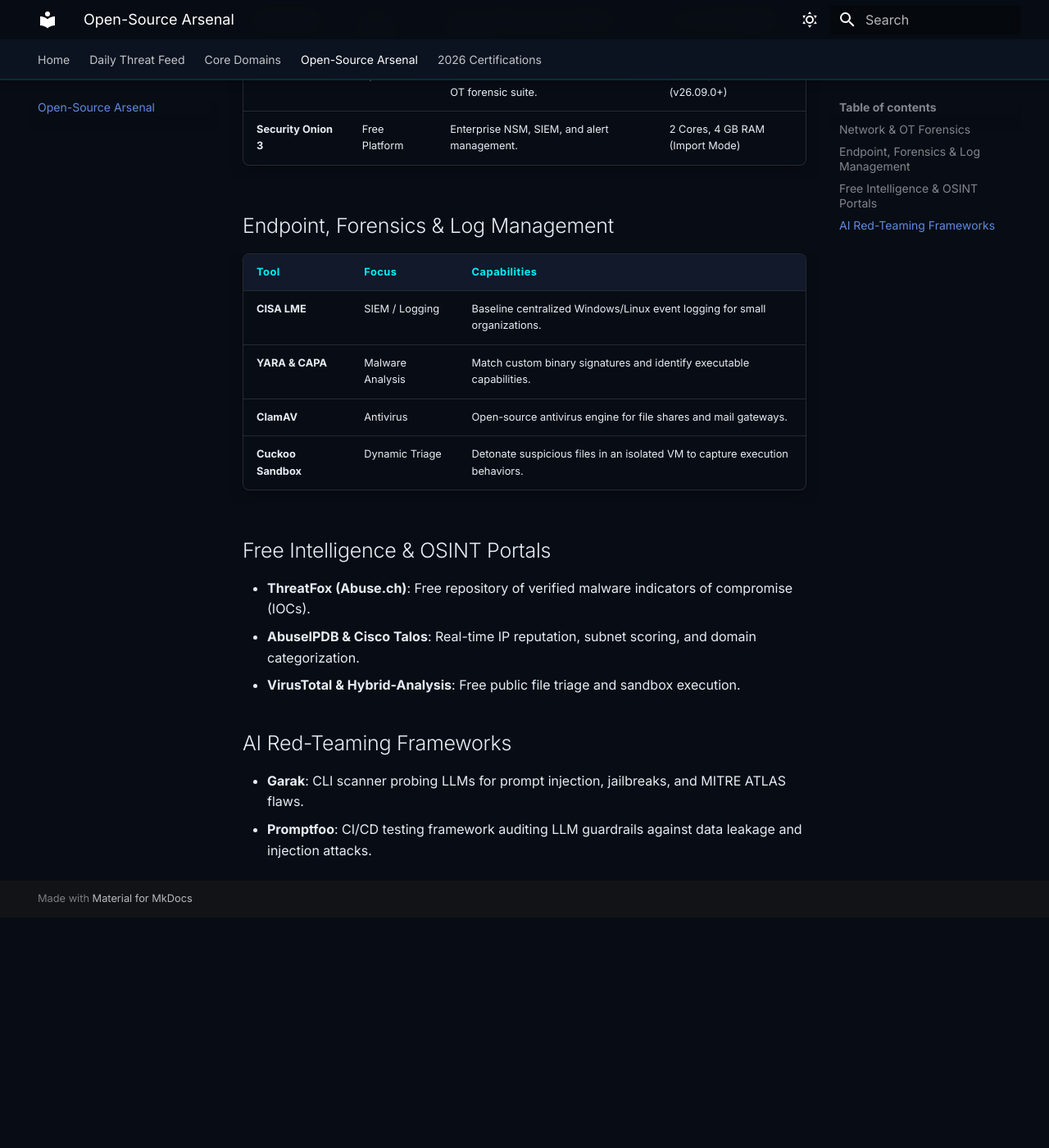
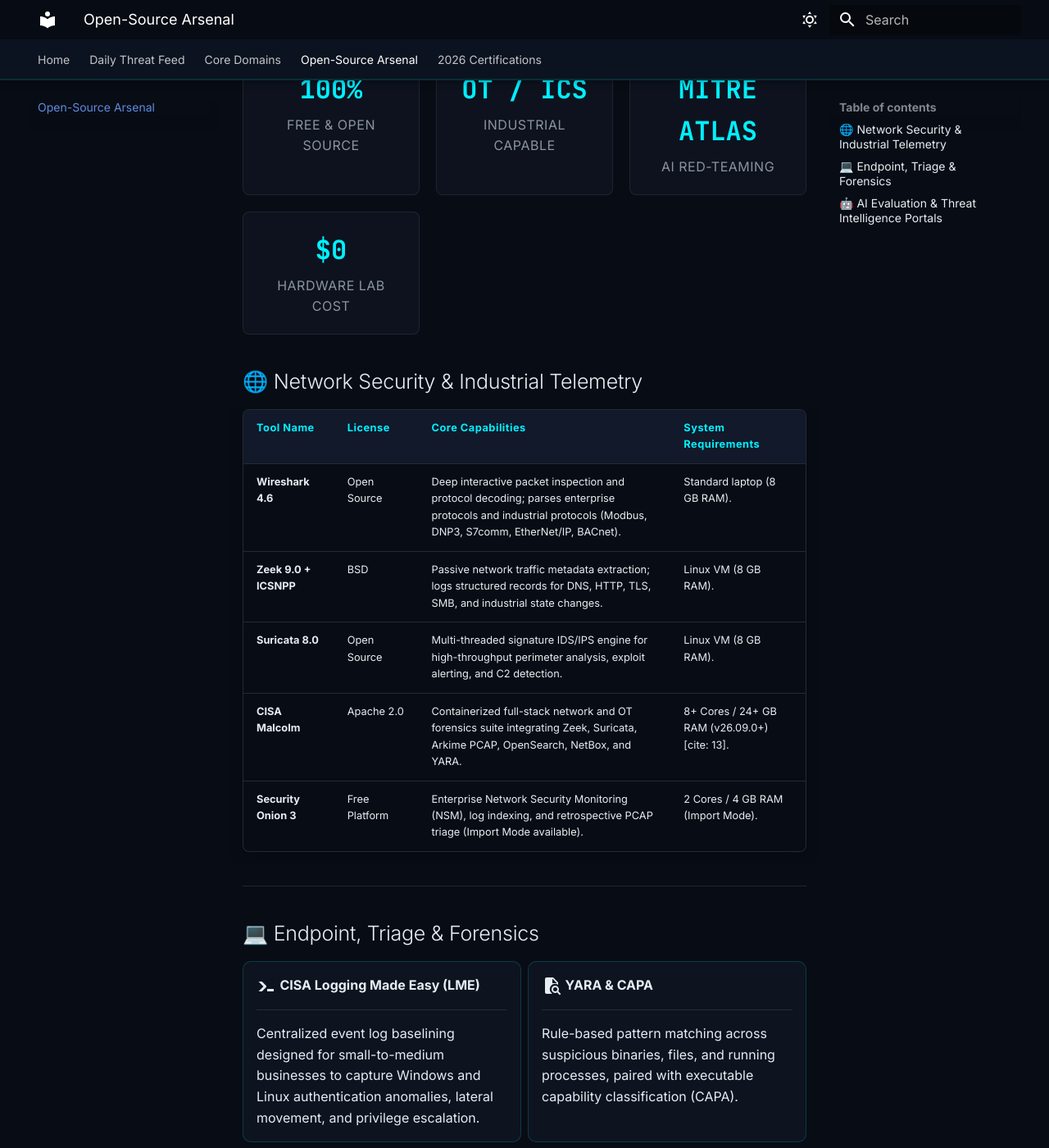
Before and after one commit to atharvajdhumal/cybersecurity-handbook, an MkDocs documentation site: the page built from docs/tools/open-source-arsenal.md, in a window 1280 px wide and 1400 px high, scrolled down 546 px. Shown: the whole window at 82% size. Built offline with MkDocs 1.6.1 and Material for MkDocs 9.7.7, drawn with Linux system fonts in a browser that asks for light colours; before the commit the page ends 1665 px from its top, so only the background shows below that; some of the changed text lies outside the part shown.

Commit message:
Update open-source-arsenal.md

```diff
--- a/docs/tools/open-source-arsenal.md
+++ b/docs/tools/open-source-arsenal.md
@@ -1,31 +1,75 @@
-# Enterprise Open-Source Defensive Arsenal
+<div class="hero-box">
+  <span style="font-size: 0.85rem; font-weight: 700; letter-spacing: 1.5px; text-transform: uppercase; color: #00f0ff; display: block; margin-bottom: 0.5rem;">
+    <span class="live-pulse"></span>VERIFIED PRODUCTION TOOLS
+  </span>
+  <h1 style="margin-top: 0; font-size: 2.1rem; font-weight: 800;">Enterprise Open-Source Defensive Arsenal</h1>
+  <p style="color: #c9d1d9; font-size: 1.05rem; margin-bottom: 0;">
+    A production-grade directory of zero-cost, open-source security tools for network traffic inspection, endpoint baselining, digital forensics, and AI red-teaming.
+  </p>
+</div>
 
-A verified directory of open-source and zero-cost cybersecurity tools spanning every defensive discipline.
+<div class="stat-grid">
+  <div class="stat-item">
+    <div class="stat-number">100%</div>
+    <div class="stat-label">Free & Open Source</div>
+  </div>
+  <div class="stat-item">
+    <div class="stat-number">OT / ICS</div>
+    <div class="stat-label">Industrial Capable</div>
+  </div>
+  <div class="stat-item">
+    <div class="stat-number">MITRE ATLAS</div>
+    <div class="stat-label">AI Red-Teaming</div>
+  </div>
+  <div class="stat-item">
+    <div class="stat-number">$0</div>
+    <div class="stat-label">Hardware Lab Cost</div>
+  </div>
+</div>
 
-## Network & OT Forensics
+## 🌐 Network Security & Industrial Telemetry
 
-| Tool | License | Primary Function | Minimum Specs |
+| Tool Name | License | Core Capabilities | System Requirements |
 | :--- | :--- | :--- | :--- |
-| **Wireshark 4.6** | Open Source | Deep packet dissection for enterprise and ICS protocols. | Standard Laptop (8 GB RAM) |
-| **Zeek 9.0 + ICSNPP** | BSD | High-performance passive network metadata extraction. | Linux VM (8 GB RAM) |
-| **Suricata 8.0** | Open Source | Multi-threaded signature IDS/IPS engine. | Linux VM (8 GB RAM) |
-| **CISA Malcolm** | Apache 2.0 | Containerized full-stack network and OT forensic suite. | 8 Cores, 24 GB RAM (v26.09.0+) |
-| **Security Onion 3** | Free Platform | Enterprise NSM, SIEM, and alert management. | 2 Cores, 4 GB RAM (Import Mode) |
+| **Wireshark 4.6** | Open Source | Deep interactive packet inspection and protocol decoding; parses enterprise protocols and industrial protocols (Modbus, DNP3, S7comm, EtherNet/IP, BACnet). | Standard laptop (8 GB RAM). |
+| **Zeek 9.0 + ICSNPP** | BSD | Passive network traffic metadata extraction; logs structured records for DNS, HTTP, TLS, SMB, and industrial state changes. | Linux VM (8 GB RAM). |
+| **Suricata 8.0** | Open Source | Multi-threaded signature IDS/IPS engine for high-throughput perimeter analysis, exploit alerting, and C2 detection. | Linux VM (8 GB RAM). |
+| **CISA Malcolm** | Apache 2.0 | Containerized full-stack network and OT forensics suite integrating Zeek, Suricata, Arkime PCAP, OpenSearch, NetBox, and YARA. | 8+ Cores / 24+ GB RAM (v26.09.0+)[cite: 13]. |
+| **Security Onion 3** | Free Platform | Enterprise Network Security Monitoring (NSM), log indexing, and retrospective PCAP triage (Import Mode available). | 2 Cores / 4 GB RAM (Import Mode). |
 
-## Endpoint, Forensics & Log Management
+---
 
-| Tool | Focus | Capabilities |
+## 💻 Endpoint, Triage & Forensics
+
+<div class="grid cards" markdown>
+
+-   :material-console-line:{ .lg .middle } **CISA Logging Made Easy (LME)**
+
+    ---
+
+    Centralized event log baselining designed for small-to-medium businesses to capture Windows and Linux authentication anomalies, lateral movement, and privilege escalation.
+
+-   :material-file-search:{ .lg .middle } **YARA & CAPA**
+
+    ---
+
+    Rule-based pattern matching across suspicious binaries, files, and running processes, paired with executable capability classification (CAPA).
+
+-   :material-shield-bug:{ .lg .middle } **ClamAV & Cuckoo Sandbox**
+
+    ---
+
+    Open-source gateway antivirus combined with automated dynamic sandbox execution to isolate and analyze malicious binaries in detached VMs.
+
+</div>
+
+---
+
+## 🤖 AI Evaluation & Threat Intelligence Portals
+
+| Tool / Service | Category | Use Case & Focus |
 | :--- | :--- | :--- |
-| **CISA LME** | SIEM / Logging | Baseline centralized Windows/Linux event logging for small organizations. |
-| **YARA & CAPA** | Malware Analysis | Match custom binary signatures and identify executable capabilities. |
-| **ClamAV** | Antivirus | Open-source antivirus engine for file shares and mail gateways. |
-| **Cuckoo Sandbox** | Dynamic Triage | Detonate suspicious files in an isolated VM to capture execution behaviors. |
-
-## Free Intelligence & OSINT Portals
-* **ThreatFox (Abuse.ch)**: Free repository of verified malware indicators of compromise (IOCs).
-* **AbuseIPDB & Cisco Talos**: Real-time IP reputation, subnet scoring, and domain categorization.
-* **VirusTotal & Hybrid-Analysis**: Free public file triage and sandbox execution.
-
-## AI Red-Teaming Frameworks
-* **Garak**: CLI scanner probing LLMs for prompt injection, jailbreaks, and MITRE ATLAS flaws.
-* **Promptfoo**: CI/CD testing framework auditing LLM guardrails against data leakage and injection attacks.
+| **Garak & Promptfoo** | AI Red-Teaming | Automated LLM probing for prompt injection, jailbreaks, PII leakage, and MITRE ATLAS security gaps. |
+| **ThreatFox (Abuse.ch)** | Threat Intel | Community-curated feed of verified malware Indicators of Compromise (IOCs) and file hashes. |
+| **AbuseIPDB & Cisco Talos** | Reputation Scoring | Real-time IP address reputation scoring, subnet validation, and malicious domain intelligence. |
+| **VirusTotal & Hybrid-Analysis** | Dynamic Analysis | Multi-engine file, URL, and hash reputation inspection across dozens of antivirus and sandbox providers. |
```
